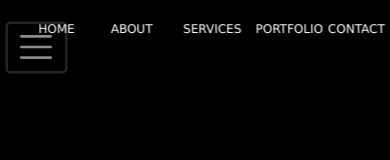
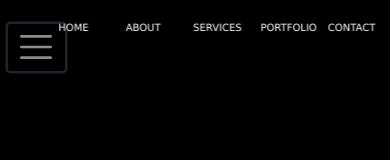
Before and after one commit to MarielleR/intricate-audio-live, a plain HTML site: page about.html in a window 390 px wide. Both pictures are taken after a click on the button "Toggle navigation". Shown: the top 160 px of the page. Drawn offline with nearby package versions, Linux system fonts and the light colour scheme.

Commit message:
finishing touches

```diff
--- a/style.css
+++ b/style.css
@@ -389,13 +389,6 @@ input, select {
   width: 100%;
   margin-top: 20px;
   margin-bottom: 50px;
-  /* max-width:100%; */
-  /* float: left;
-  left: 50%; */
-  /* position: absolute;
-  margin-top:30px;
-  margin-left: -260px;
-  margin-bottom: 60px; */
   display: flex;
   flex-direction: column;
   justify-content: center;
@@ -690,10 +683,10 @@ input:required, textarea:required {
         .topnav-home a {
         width: 16%;
         margin-top: 2rem;
-        margin-left: 1rem;
+        margin-left: 0.5rem;
         transition: all 0.2s ease-in-out;
         text-align: left;
-        font-size: 1.2rem;
+        font-size: 1rem;
     }
 
     .navbar-toggler-icon {
```
